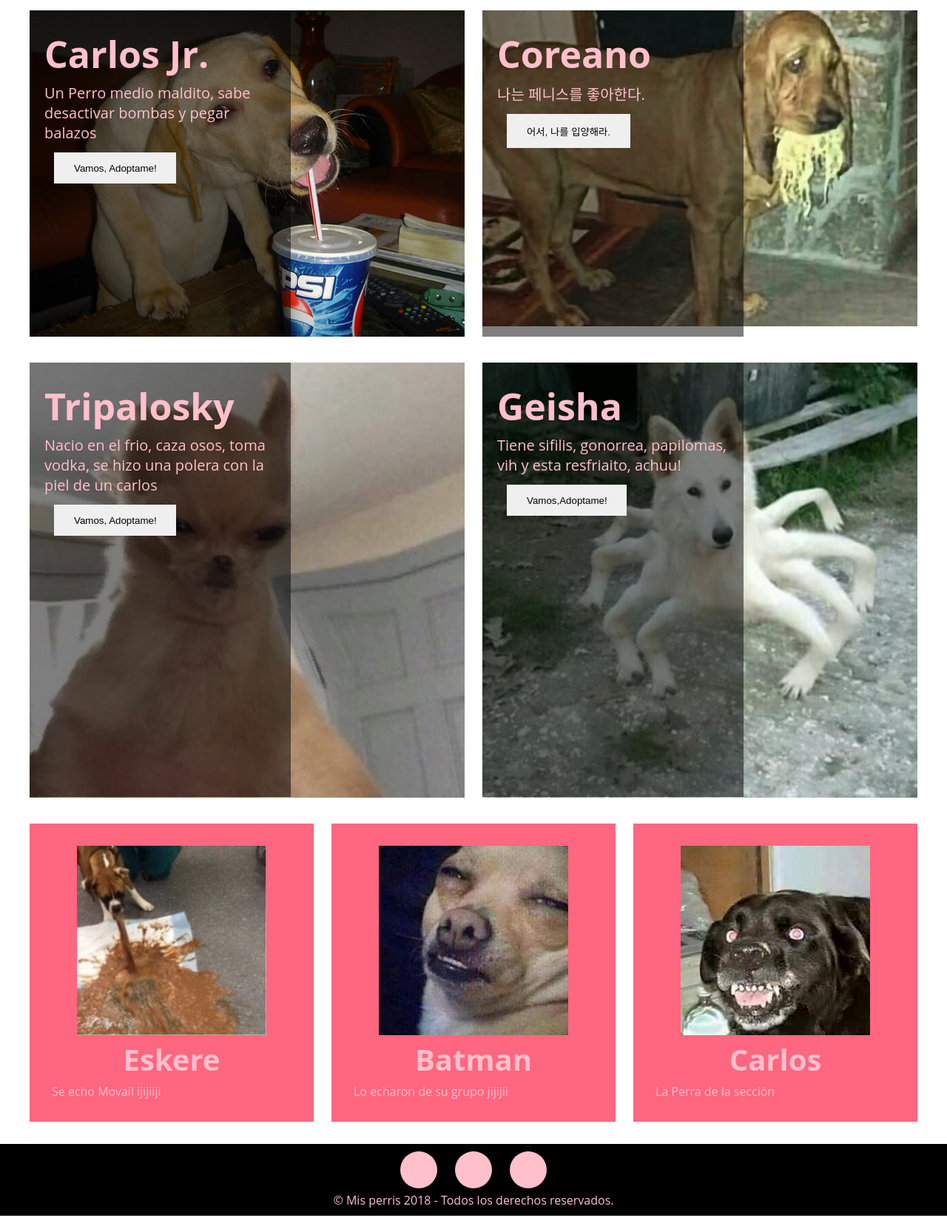
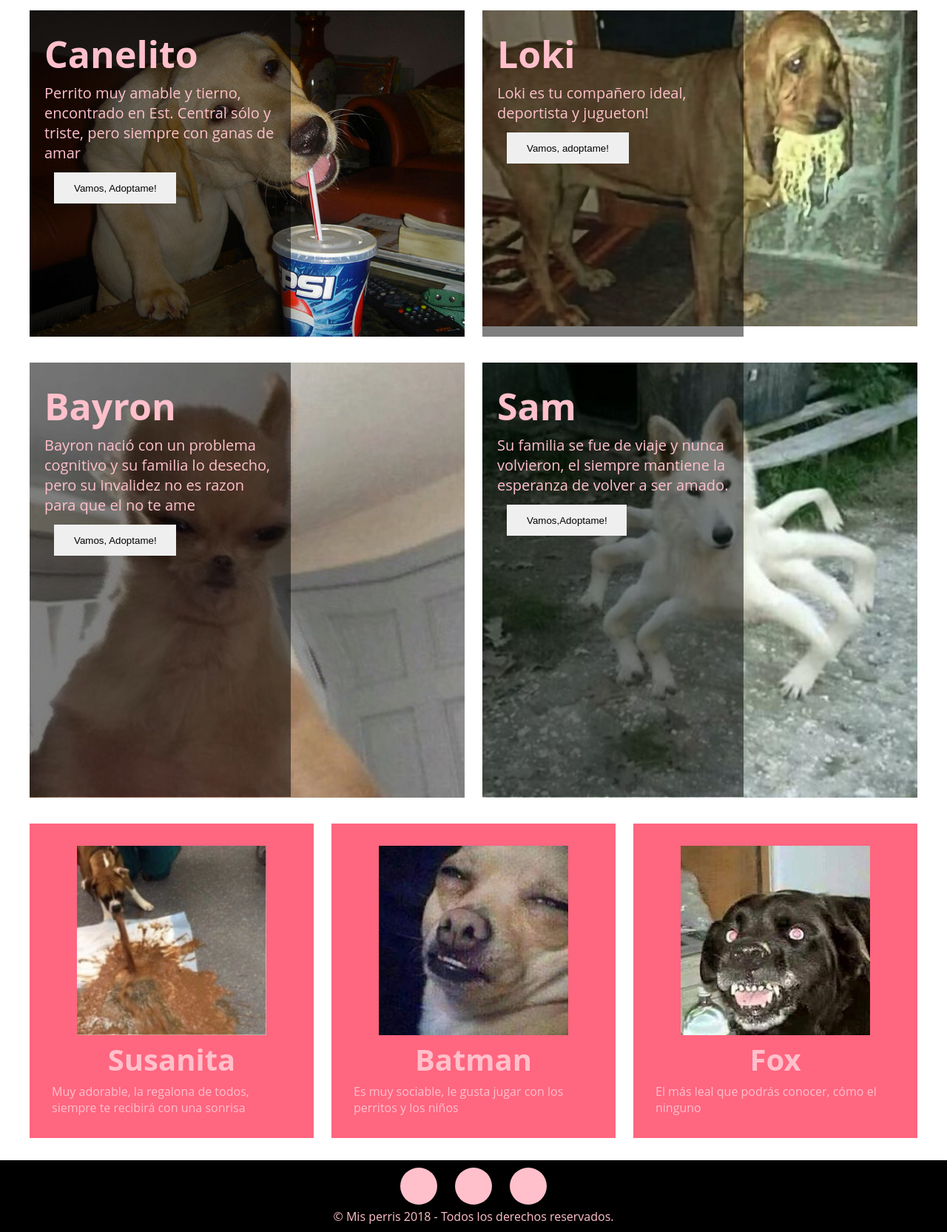
Before and after one commit to fvrby/fvrby.github.io, a plain HTML site: page index.html in a window 1280 px wide. Shown: the part 784-2449 px from the top of the page at 74% size. Before the commit the page ends 2427 px from the top, so only its background shows below. Drawn offline with Linux system fonts and the light colour scheme; some icons are missing; a web font is replaced by a local one.

Commit message:
se agrega algo

```diff
--- a/index.html
+++ b/index.html
@@ -18,12 +18,12 @@
      <link rel="apple-touch-icon" href="img/icons/icon-152x152.png">
      <meta name="msapplication-TileImage" content="img/icons/icon-144x144.png">
      <meta name="msapplication-TileColor" content="#2F3BA2">
-     <title>Mis Perris</title>
+     <title>Casa Ayuda</title>
 </head>
 <body>
 <header>
         <div class="contenedor">
-                <h1 class="icon-dog">Mis Perris</h1>
+                <h1 class="icon-dog">Casa Ayuda</h1>
                 <input type="checkbox" id="menu-bar">
                 <label class="icon-menu" for="menu-bar"></label>
                 <nav class="menu">
@@ -39,16 +39,16 @@
     <div class="slideshow">
         <ul class="slider">
             <li>
-                <img src="img/1.jpg" alt="Perrito lindo">
+                <img src="img/1.jpg" alt="Perrito muy lindo en busca de dueño">
             </li>
             <li>
-                <img src="img/2.jpg" alt="Perrito Cumbiero">
+                <img src="img/2.jpg" alt="Perrito adorable">
             </li>
             <li>
-                <img src="img/3.jpg" alt="Perro De la Huama">
+                <img src="img/3.jpg" alt="Perro tierno con mirada dulce y un gato">
             </li>
             <li>
-                <img src="img/4.jpg" alt="Perro vagabundo">
+                <img src="img/4.jpg" alt="Perro pequeño">
             </li>
         </ul>
 
@@ -66,42 +66,42 @@
     </div>
 
     <section id="Bienvenidos">
-        <h2>Mis Perris</h2>
-        <p>Rescatamos Perros bastardos, no queridos por la gente</p>
+        <h2>Casa Ayuda Para Perros Desamparados</h2>
+        <p>Rescatamos Perros en situación de calle que la gente no supo apreciar, ayudanos a encontrarles un hogar donde los puedan amar y recibir con mucho amor</p>
     </section>
     <div class="main">
         <div class="contenedor">
             <section class="cursos">
-                <h2 class="section__titulo">Nuestras bestias</h2>
+                <h2 class="section__titulo">Nuestros Regalones</h2>
                 <div class="cursos__columna">
                     <img src="img/img4.jpg" alt="Descripcion de perros" class="cursos__img">
                     <div class="cursos__descripcion">
-                        <h3 class="cursos_titulo">Carlos Jr.</h3>
-                        <p class="cursos__txt">Un Perro medio maldito, sabe desactivar bombas y pegar balazos</p>
+                        <h3 class="cursos_titulo">Canelito</h3>
+                        <p class="cursos__txt">Perrito muy amable y tierno, encontrado en Est. Central sólo y triste, pero siempre con ganas de amar</p>
                         <button class="button" onclick="">Vamos, Adoptame!</button>
                     </div>
                 </div>
                 <div class="cursos__columna">
                     <img src="img/img5.jpg" alt="Descripcion de perros" class="cursos__img">
                     <div class="cursos__descripcion">
-                        <h3 class="cursos_titulo">Coreano</h3>
-                        <p class="cursos__txt">나는 페니스를 좋아한다.</p>
-                        <button class="button" onclick="">어서, 나를 입양해라.</button>
+                        <h3 class="cursos_titulo">Loki</h3>
+                        <p class="cursos__txt">Loki es tu compañero ideal, deportista y jugueton!</p>
+                        <button class="button" onclick="">Vamos, adoptame!</button>
                     </div>
                 </div>
                 <div class="cursos__columna">
                     <img src="img/img6.jpg" alt="Descripcion de perros" class="cursos__img">
                     <div class="cursos__descripcion">
-                        <h3 class="cursos_titulo">Tripalosky</h3>
-                        <p class="cursos__txt">Nacio en el frio, caza osos, toma vodka, se hizo una polera con la piel de un carlos</p>
+                        <h3 class="cursos_titulo">Bayron</h3>
+                        <p class="cursos__txt">Bayron nació con un problema cognitivo y su familia lo desecho, pero su invalidez no es razon para que el no te ame</p>
                         <button class="button" onclick="">Vamos, Adoptame!</button>
                     </div>
                 </div>
                 <div class="cursos__columna">
                     <img src="img/img7.jpg" alt="Descripcion de perros" class="cursos__img">
                     <div class="cursos__descripcion">
-                        <h3 class="cursos_titulo">Geisha</h3>
-                        <p class="cursos__txt">Tiene sifilis, gonorrea, papilomas, vih y esta resfriaito, achuu!</p>
+                        <h3 class="cursos_titulo">Sam</h3>
+                        <p class="cursos__txt">Su familia se fue de viaje y nunca volvieron, el siempre mantiene la esperanza de volver a ser amado.</p>
                         <button class="button" onclick="">Vamos,Adoptame!</button>
                     </div>
                 </div>
@@ -109,18 +109,18 @@
             <section class="info">
                     <div class="info__columna">
                         <img src="img/img1.jpg" alt="Perrito 1" class="info__img">
-                        <h2 class="info__titulo">Eskere</h2>
-                        <p class="info__txt">Se echo Movail ijijiiji</p>
+                        <h2 class="info__titulo">Susanita</h2>
+                        <p class="info__txt">Muy adorable, la regalona de todos, siempre te recibirá con una sonrisa</p>
                     </div>
                     <div class="info__columna">
                         <img src="img/img2.jpg" alt="Perrito 2" class="info__img">
                         <h2 class="info__titulo">Batman</h2>
-                        <p class="info__txt">Lo echaron de su grupo jijijii</p>
+                        <p class="info__txt">Es muy sociable, le gusta jugar con los perritos y los niños</p>
                     </div>
                     <div class="info__columna">
                         <img src="img/img3.jpg" alt="Perrito 3" class="info__img">
-                        <h2 class="info__titulo">Carlos</h2>
-                        <p class="info__txt">La Perra de la sección</p>
+                        <h2 class="info__titulo">Fox</h2>
+                        <p class="info__txt">El más leal que podrás conocer, cómo el ninguno</p>
                     </div>
                 </section>
         </div>
```
